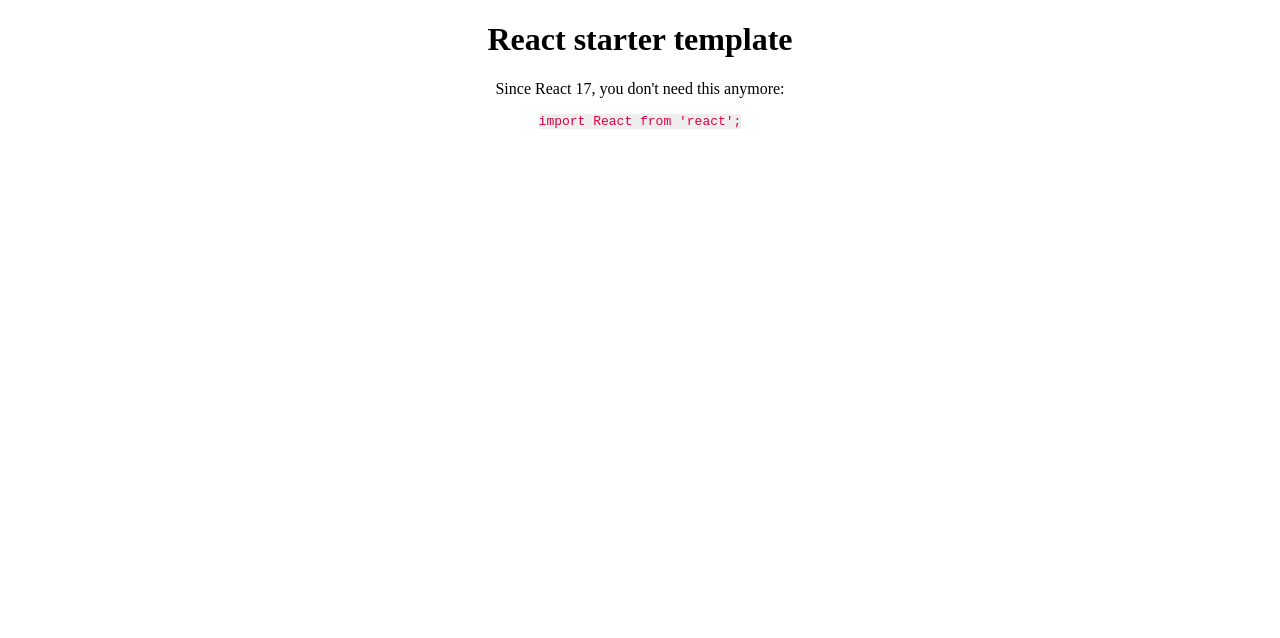
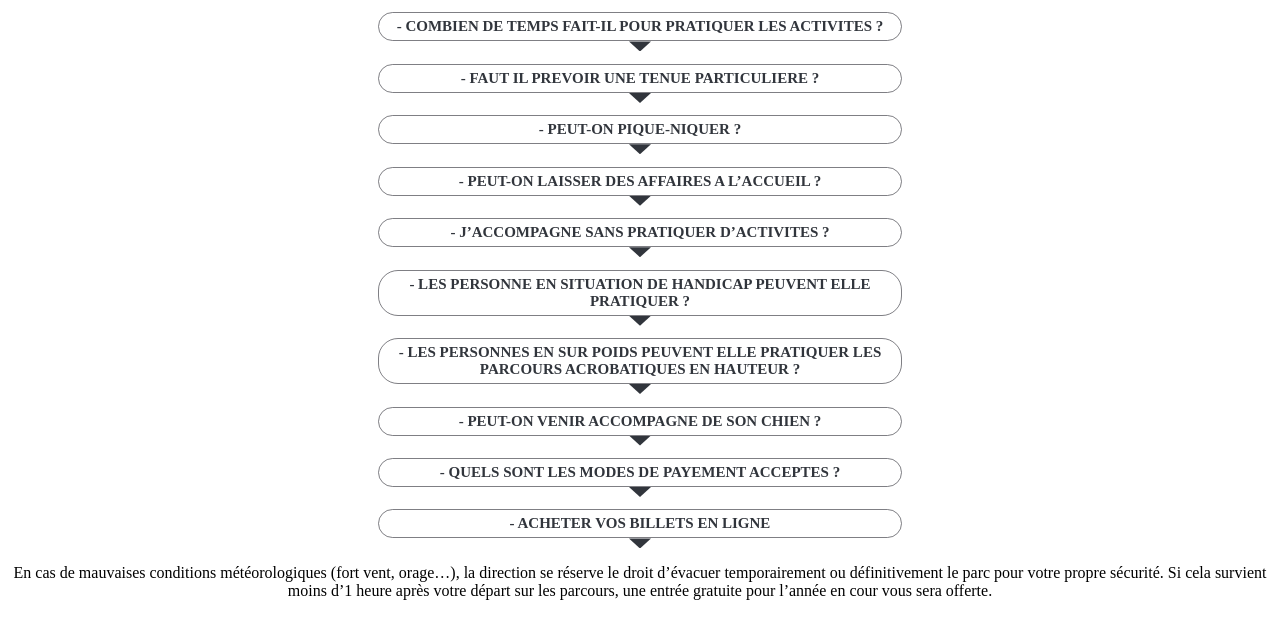
Before and after one commit to benoitfinet/WCSP3-Front, a React (Create React App) app: page / in a window 1280 px wide. Shown: the top 638 px of the page. Built offline with nearby package versions, Linux system fonts and the light colour scheme.

Commit message:
creation of the FAQ with transition effects

```diff
--- a/package.json
+++ b/package.json
@@ -6,10 +6,13 @@
     "@testing-library/jest-dom": "^5.11.4",
     "@testing-library/react": "^11.1.0",
     "@testing-library/user-event": "^12.1.10",
+    "classnames": "^2.2.6",
     "eslint-plugin-prettier": "^3.1.4",
+    "prop-types": "^15.7.2",
     "react": "^17.0.1",
     "react-dom": "^17.0.1",
-    "react-scripts": "4.0.0"
+    "react-scripts": "4.0.0",
+    "react-transition-group": "^4.4.1"
   },
   "scripts": {
     "start": "react-scripts start",
--- a/src/App.jsx
+++ b/src/App.jsx
@@ -1,14 +1,12 @@
+import AllQuestions from './components/AllQuestions';
+
 import './App.css';
 
-function App() {
+function App () {
   return (
     <div className="App">
       <header className="App-header">
-        <h1>React starter template</h1>
-        <p>Since React 17, you don&#39;t need this anymore:</p>
-        <pre>
-          <code>import React from &#39;react&#39;;</code>
-        </pre>
+        <AllQuestions />
       </header>
     </div>
   );
--- /dev/null
+++ b/src/components/AllQuestions.js
@@ -0,0 +1,71 @@
+import React from 'react';
+
+import Question from './Question';
+
+const questions = [
+  {
+    question: '- COMBIEN DE TEMPS FAIT-IL POUR PRATIQUER LES ACTIVITES ?',
+    response:
+      'Nous considérons que pour profiter un minimum de nos parcours acrobatiques en hauteur il faut compter 2h30/3 heures, c’est pourquoi nous vous conseillons toujours d’arriver au plus tard 3 heures avant l’horaire de fermeture du parc. Il est préférable d\'arriver le matin, vous aurez ainsi toute la journée pour profiter pleinement du parc.'
+  },
+  {
+    question: '- FAUT IL PREVOIR UNE TENUE PARTICULIERE ?',
+    response:
+      'Nous vous conseillons de prévoir une tenue confortable qui ne dérange pas vos mouvements, une tenue sportive et surtout des chaussures fermées type baskets. Ne portez pas d’objets de valeur, et ranger bien votre téléphone portable dans une poche fermée pour éviter tout risque de chute au sol. Les cheveux longs doivent être attachés. Pour plus de confort pensez à apporter une paire de gant type cycliste. Notre parc en propose à la vente (2€ la paire).'
+  },
+  {
+    question: '- PEUT-ON PIQUE-NIQUER ?',
+    response:
+      'Le panier pique-nique est autorisé sur notre parc et vous trouverez des tables et bancs pour votre pause déjeuner. Nous proposons également une buvette pour vous dépanner ou compléter votre casse-croûte.'
+  },
+  {
+    question: '- PEUT-ON LAISSER DES AFFAIRES A L’ACCUEIL ?',
+    response:
+      'Oui, des casiers à cadenas pour vos affaires personnelles sont à votre disposition gratuitement.'
+  },
+  {
+    question: '- J’ACCOMPAGNE SANS PRATIQUER D’ACTIVITES ?',
+    response:
+      'L’accès à notre parc pour les accompagnants non pratiquants est gratuit. Le port du masque au sol est obligatoire pour les visiteurs. Nous faisons appel à votre bon sens et au respect des distances de sécurité et d’hygiène.'
+  },
+  {
+    question:
+      '- LES PERSONNE EN SITUATION DE HANDICAP PEUVENT ELLE PRATIQUER ?',
+    response:
+      'Notre parc accueille chaque année des personnes handicapées, mais le handicap physique ou mental doit rester léger (l’activité n’est pas accessible aux personnes en fauteuil roulant). La ou les personnes handicapées doivent tout de même avoir une certaine autonomie pour exercer la pratique en autonomie. Nous vous conseillons de nous joindre directement pour en discuter de vive voix notamment pour les groupes afin de vous accueillir dans des créneaux horaires ou notre équipe peut vous apporter un encadrement plus particulier.'
+  },
+  {
+    question:
+      '- LES PERSONNES EN SUR POIDS PEUVENT ELLE PRATIQUER LES PARCOURS ACROBATIQUES EN HAUTEUR ?',
+    response:
+      'Cette question est toujours délicate. En effet par rapport à la loi nous ne pouvons interdire l’accès à notre parc aux personnes en surpoids, cependant certains parcours vous seront inaccessibles en raison d’utilisation de matériel avec des conditions maximum de poids : Parcours Aventure : poids maximum autorisé 130kg. Parcours Tyro : poids maximum autorisé 110kg.'
+  },
+  {
+    question: '- PEUT-ON VENIR ACCOMPAGNE DE SON CHIEN ?',
+    response:
+      'Oui, s’il est tenu en laisse et de respecter les règles d’hygiènes propre au ramassage des excréments dans l’enceinte du parc. La muselière est obligatoire, la loi l\'impose pour les chiens de catégories 1 et 2 dans les lieux accueillant du publics.'
+  },
+  {
+    question: '- QUELS SONT LES MODES DE PAYEMENT ACCEPTES ?',
+    response:
+      'Espèces, chèques, Carte Bancaire, Chèques Vacances ANCV. Merci de bien préremplir vos chèques vacances avant votre arrivée sur le parc.'
+  },
+  {
+    question: '- ACHETER VOS BILLETS EN LIGNE'
+  }
+];
+
+class AllQuestions extends React.Component {
+  render () {
+    return (
+      <div>
+        {questions.map((question) => (
+          <Question question={question.question} response={question.response} key={question.response} />
+        ))}
+        <p>En cas de mauvaises conditions météorologiques (fort vent, orage…), la direction se réserve le droit d’évacuer temporairement ou définitivement le parc pour votre propre sécurité. Si cela survient moins d’1 heure après votre départ sur les parcours, une entrée gratuite pour l’année en cour vous sera offerte.</p>
+      </div>
+    );
+  }
+}
+
+export default AllQuestions;
--- /dev/null
+++ b/src/components/Question.css
@@ -0,0 +1,45 @@
+.block-questions {
+  width: 41%;
+  display: flex;
+  flex-direction: column;
+  margin: auto;
+}
+
+.question-style {
+  border: 1px rgba(63, 63, 70, 0.664) solid;
+  border-radius: 20px;
+  padding: 5px;
+  text-transform: uppercase;
+  color: rgb(49, 53, 60);
+  margin-bottom: 0;
+  font-size: 15px;
+}
+
+.arrow-down {
+  width: 22px;
+  height: 10px;
+  background-color: rgb(49, 53, 60);
+  clip-path: polygon(100% 0, 0 0, 50% 100%);
+  margin: auto;
+  cursor: pointer;
+}
+
+.hide {
+  display: none;
+}
+
+.display {
+  display: block;
+  -webkit-animation: fadeIn 1.5s;
+  animation: fadeIn 1.5s;
+}
+
+@-webkit-keyframes fadeIn {
+  from { opacity: 0; }
+    to { opacity: 1; }
+}
+
+@keyframes fadeIn {
+  from { opacity: 0; }
+    to { opacity: 1; }
+}
--- /dev/null
+++ b/src/components/Question.js
@@ -0,0 +1,33 @@
+import React from 'react';
+import PropTypes from 'prop-types';
+
+import './Question.css';
+
+class Question extends React.Component {
+  state = {
+    show: false
+  };
+
+  onChange = () => {
+    this.setState({ show: !this.state.show });
+  };
+
+  render (props) {
+    return (
+      <div className='block-questions'>
+        <h2 className="question-style">{this.props.question}</h2>
+        <p onClick={this.onChange} className="arrow-down"></p>
+        <p className={!this.state.show ? 'hide' : 'display'}>
+          {this.props.response}
+        </p>
+      </div>
+    );
+  }
+}
+
+Question.propTypes = {
+  question: PropTypes.string.isRequired,
+  response: PropTypes.string.isRequired
+};
+
+export default Question;
--- a/src/index.jsx
+++ b/src/index.jsx
@@ -7,5 +7,5 @@ ReactDOM.render(
   <React.StrictMode>
     <App />
   </React.StrictMode>,
-  document.getElementById('root'),
+  document.getElementById('root')
 );
```
